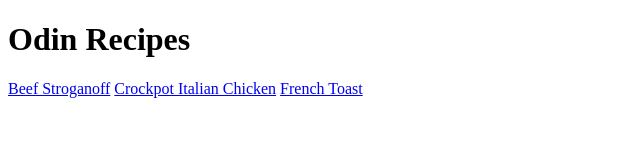
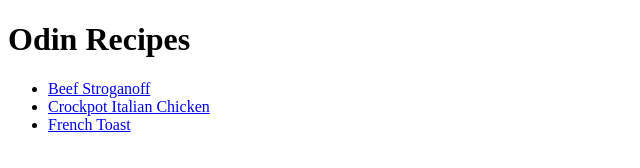
Before and after one commit to kirprkh/odin-recipes, a plain HTML site: page index.html in a window 1280 px wide. Shown: the whole page, without its empty margins (0-640 px from the left). Drawn offline with Linux system fonts and the light colour scheme.

Commit message:
Make a list of links of recipes

```diff
--- a/index.html
+++ b/index.html
@@ -8,8 +8,10 @@
 
     <body>
         <h1>Odin Recipes</h1>
-        <a href="recipes/beef-stroganoff.html">Beef Stroganoff</a>
-        <a href="recipes/crockpot-italian-chicken.html">Crockpot Italian Chicken</a>
-        <a href="recipes/french-toast.html">French Toast</a>
+        <ul>
+            <li><a href="recipes/beef-stroganoff.html">Beef Stroganoff</a></li>
+            <li><a href="recipes/crockpot-italian-chicken.html">Crockpot Italian Chicken</a></li>
+            <li><a href="recipes/french-toast.html">French Toast</a></li>
+        </ul>
     </body>
 </html>
```
